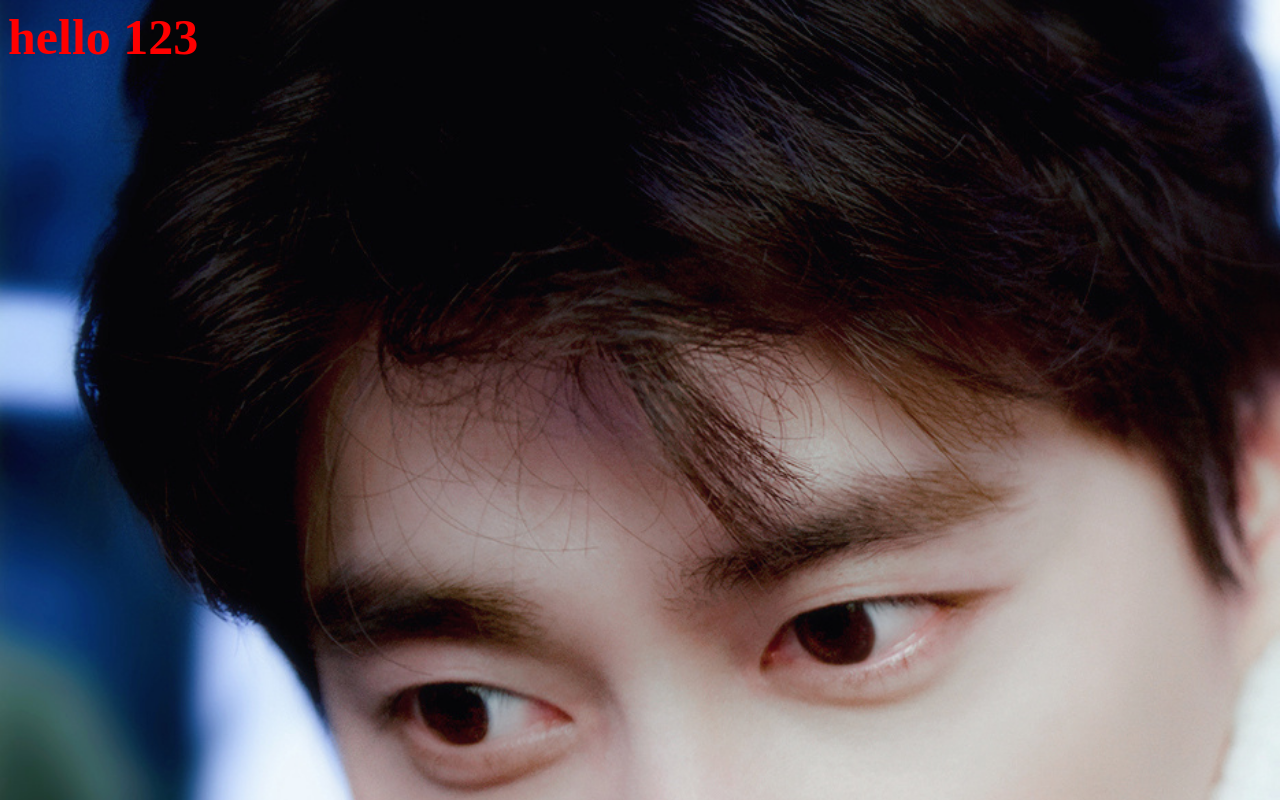
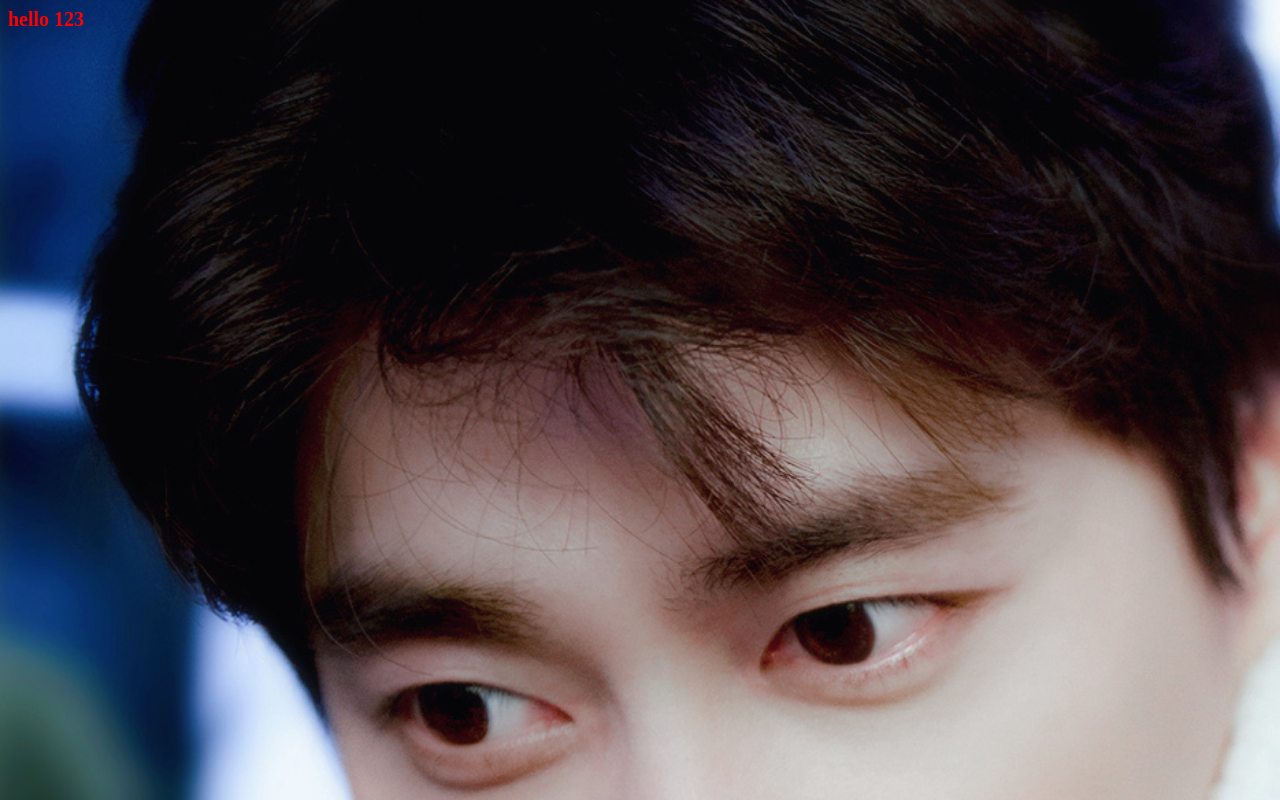
Before and after one commit to evan223/mmall-xy, a website built with webpack: page src/view/index.html in a window 1280 px wide. Built offline with nearby package versions, Linux system fonts and the light colour scheme.

Commit message:
test dev branch remote first commit

```diff
--- a/src/page/index/index.css
+++ b/src/page/index/index.css
@@ -2,7 +2,7 @@
 * @Author: Administrator
 * @Date:   2018-03-29 21:02:01
 * @Last Modified by:   Administrator
-* @Last Modified time: 2018-03-31 13:04:18
+* @Last Modified time: 2018-03-31 13:22:32
 */
 
 body {
@@ -10,6 +10,6 @@ body {
 	background-repeat: no-repeat;
 	background-size: 100%;
 	color: red;
-	font-size: 50px;
+	font-size: 20px;
 	font-weight: bold;
 }
```
